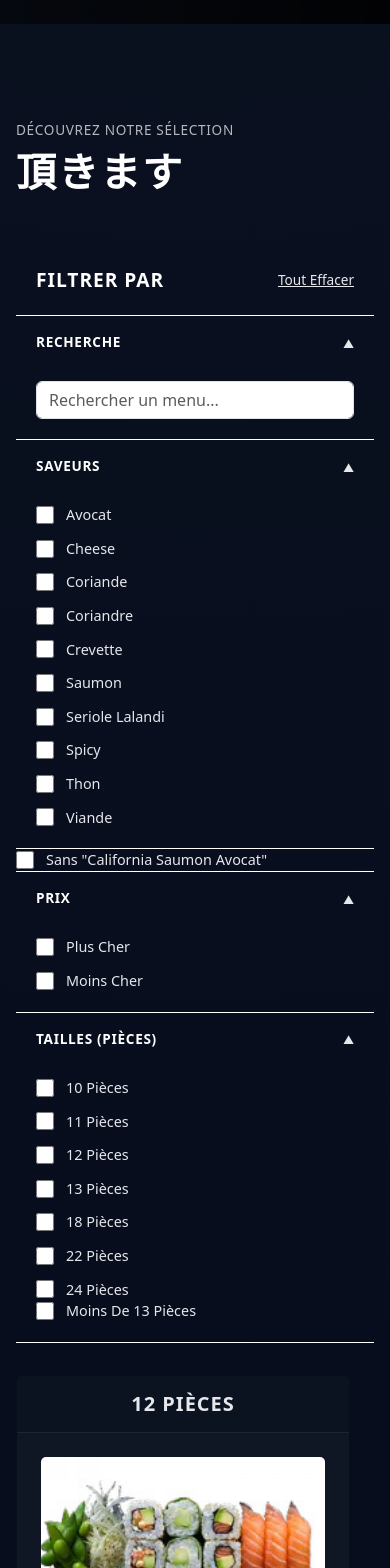
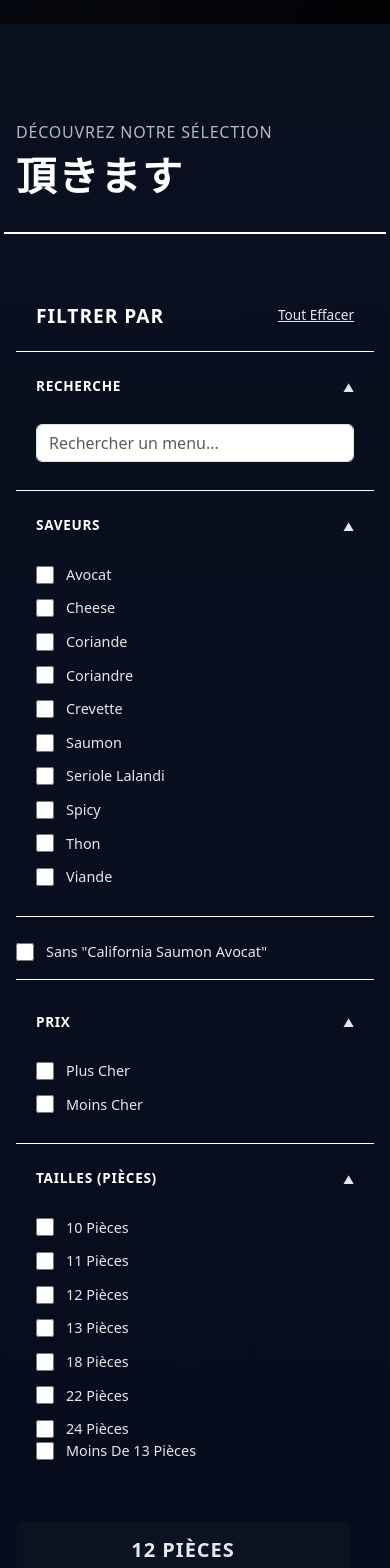
Before and after one commit to Athavv/Sushifast, a React (Vite) app: page / in a window 390 px wide. Shown: the part 820-2388 px from the top of the page. Built offline with nearby package versions, Linux system fonts and the light colour scheme.

Commit message:
update line

```diff
--- a/src/App.css
+++ b/src/App.css
@@ -135,12 +135,14 @@
 .page-header-section {
   padding-left: 2rem;
   padding-right: 2rem;
-  margin-bottom: 3rem;
+  margin-bottom: 0;
+  padding-bottom: 0;
   text-align: left;
 }
 
+
 .page-subtitle {
-  font-size: 0.85rem;
+  font-size: 1.2rem;
   letter-spacing: 0.05em;
   text-transform: uppercase;
   opacity: 0.7;
@@ -148,7 +150,7 @@
 }
 
 .page-main-title {
-  font-size: 3.5rem;
+  font-size: 5rem;
   font-weight: 700;
   letter-spacing: 0.05em;
   text-transform: uppercase;
@@ -163,8 +165,12 @@
     margin-bottom: 2rem;
   }
 
+  .page-subtitle {
+    font-size: 1rem;
+  }
+
   .page-main-title {
-    font-size: 2.5rem;
+    font-size: 3rem;
   }
 }
 
@@ -181,6 +187,18 @@
   padding-left: 2rem;
   padding-right: 2rem;
   margin-top: 0;
+  position: relative;
+  padding-top: 3rem;
+}
+
+.content-wrapper::before {
+  content: '';
+  position: absolute;
+  top: 0;
+  left: 1%;
+  right: 1%;
+  height: 2px;
+  background: rgba(255, 255, 255, 1);
 }
 
 @media (max-width: 991px) {
--- a/src/components/footer.jsx
+++ b/src/components/footer.jsx
@@ -7,16 +7,7 @@ function Footer() {
     <footer className="sushi-footer text-light py-3 mt-auto w-100">
       <Container fluid className="text-center">
         <p className="mb-1">
-          © {new Date().getFullYear()} Sushi Fast 🍣 — Tous droits réservés
-        </p>
-        <p className="small mb-0">
-          <a href="#mentions" className="text-decoration-none text-light">
-            Mentions légales
-          </a>{" "}
-          |{" "}
-          <a href="#contact" className="text-decoration-none text-light">
-            Contact
-          </a>
+          © {new Date().getFullYear()} Sushi Fast — Tous droits réservés
         </p>
       </Container>
     </footer>
--- a/src/components/sidebar.jsx
+++ b/src/components/sidebar.jsx
@@ -181,7 +181,7 @@ function Sidebar({ menus = [], onChange }) {
       </div>
 
       {/* Section Sans California */}
-      <div className="filter-section">
+      <div className="filter-section filter-section-spaced">
         <div className="filter-checkbox-item">
           <input
             className="filter-checkbox"
--- a/src/pages/accueil.jsx
+++ b/src/pages/accueil.jsx
@@ -70,7 +70,7 @@ function Accueil() {
         {/* Titre principal et sous-texte en haut */}
         <div className="page-header-section">
           <p className="page-subtitle text-white mb-2">Découvrez notre sélection</p>
-          <h1 className="page-main-title text-white mb-5">頂きます</h1>
+          <h1 className="page-main-title text-white mb-4">頂きます</h1>
         </div>
 
         <div className="content-wrapper">
--- a/src/styles/footer.css
+++ b/src/styles/footer.css
@@ -1,17 +1,28 @@
 .sushi-footer {
-  background: #050608;
-  border-top: 1px solid rgba(255, 255, 255, 0.06);
+  background: #0b1220;
+  border-top: 1px solid rgba(255, 255, 255, 0.08);
+  color: #e5e7eb;
+  padding: 2rem 0;
+  margin-top: 4rem;
 }
 
 .sushi-footer p {
   letter-spacing: 0.04em;
+  color: #e5e7eb;
+  margin: 0;
+  font-size: 0.9rem;
+  opacity: 0.8;
 }
 
 .sushi-footer a {
-  opacity: 0.9;
+  color: #e5e7eb;
+  opacity: 0.8;
+  transition: opacity 0.2s ease, color 0.2s ease;
+  text-decoration: none;
 }
 
 .sushi-footer a:hover {
   opacity: 1;
+  color: #ffffff;
   text-decoration: underline;
 }
--- a/src/styles/sidebar.css
+++ b/src/styles/sidebar.css
@@ -43,6 +43,11 @@
 
 .filter-section {
   border-bottom: 1px solid rgba(255, 255, 255, 1);
+  padding: .5rem 0;
+}
+
+.filter-section:last-child {
+  border-bottom: none;
 }
 
 .filter-section-header {
@@ -80,6 +85,13 @@
 
 .filter-section-content {
   padding: 0.75rem 1.25rem 1.25rem 1.25rem;
+}
+
+.filter-section-spaced {
+  padding-top: 1rem;
+  padding-bottom: 1rem;
+  margin-top: 0.5rem;
+  margin-bottom: 0.5rem;
 }
 
 .filter-checkboxes {
```
